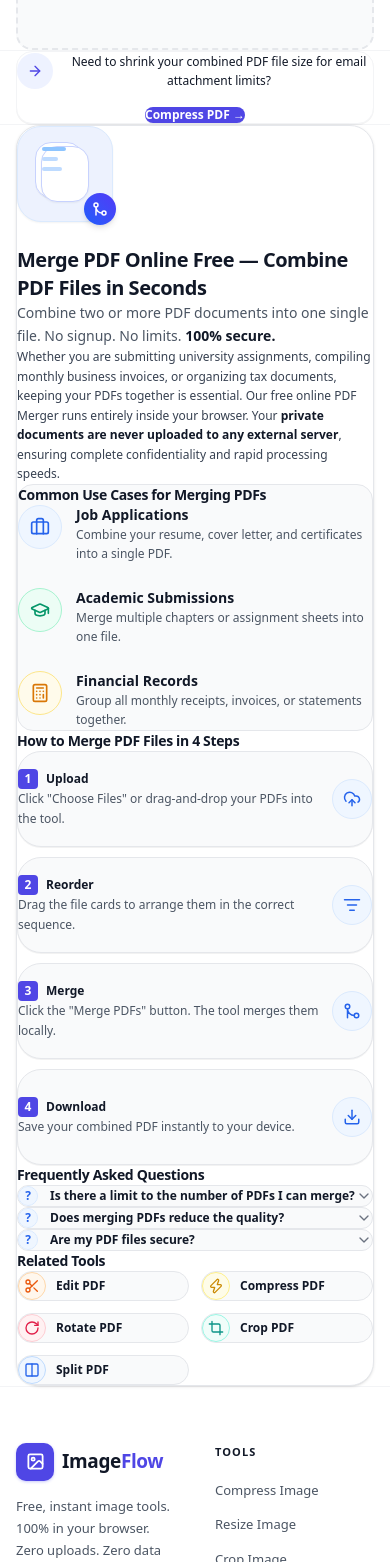
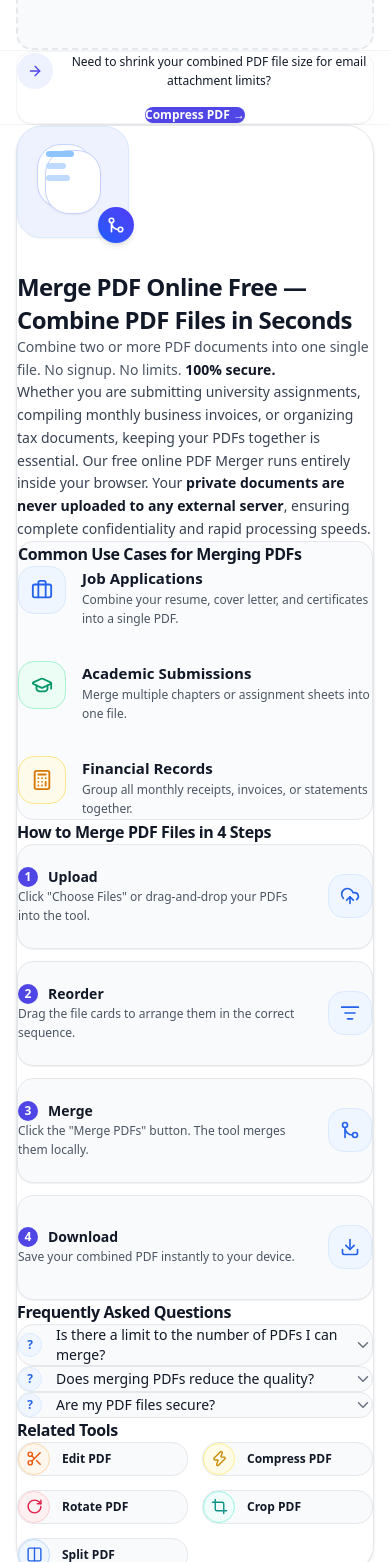
Before and after one commit to saurabh20402-ai/imageflowpdf, a Next.js app: page /tools/merge-pdf in a window 390 px wide. Shown: the part 406-1968 px from the top of the page. Built offline with nearby package versions, Linux system fonts and the light colour scheme.

Commit message:
descripition

```diff
--- a/src/components/ToolPageClient.jsx
+++ b/src/components/ToolPageClient.jsx
@@ -318,48 +318,48 @@ function SeoContentSection({ slug, relatedTools }) {
   const displayRelatedTools = (slug === 'merge-pdf') ? MERGE_PDF_RELATED : (relatedTools || []);
 
   return (
-    <section className="py-8 md:py-12">
+    <section className="py-10 md:py-16">
       <div className="container max-w-5xl mx-auto px-4">
         {/* Main Unified SEO Card Container */}
-        <div className="p-6 md:p-8 rounded-3xl bg-[var(--surface-card)] border border-[var(--hairline)] shadow-sm space-y-8">
+        <div className="p-8 md:p-12 rounded-[28px] bg-[var(--surface-card)] border border-[var(--hairline)] shadow-sm space-y-10 md:space-y-12">
 
           {/* 1. Header / Intro Block */}
-          <div className="flex flex-col md:flex-row gap-6 items-start">
+          <div className="flex flex-col md:flex-row gap-8 md:gap-10 items-start">
             {slug === 'merge-pdf' ? (
-              <div className="w-24 h-24 md:w-28 md:h-28 rounded-3xl bg-[#edf2fe] dark:bg-indigo-950/40 relative flex items-center justify-center flex-shrink-0 border border-[#dbeafe] dark:border-indigo-900/50 shadow-xs select-none">
+              <div className="w-28 h-28 md:w-32 md:h-32 rounded-3xl bg-[#edf2fe] dark:bg-indigo-950/40 relative flex items-center justify-center flex-shrink-0 border border-[#dbeafe] dark:border-indigo-900/50 shadow-xs select-none">
                 {/* Back document sheet */}
-                <div className="absolute w-12 h-14 bg-white/90 dark:bg-gray-800/90 rounded-lg border border-[#c7d2fe] dark:border-indigo-900/60 transform -translate-x-1.5 -translate-y-1 shadow-2xs" />
+                <div className="absolute w-14 h-16 bg-white/90 dark:bg-gray-800/90 rounded-xl border border-[#c7d2fe] dark:border-indigo-900/60 transform -translate-x-2 -translate-y-1.5 shadow-2xs" />
                 {/* Front document sheet */}
-                <div className="relative w-12 h-14 bg-white dark:bg-gray-800 rounded-lg border border-[#c7d2fe] dark:border-indigo-900/80 shadow-xs flex flex-col justify-start p-2 gap-1.5">
-                  <div className="w-6 h-1 bg-blue-300 dark:bg-blue-700 rounded-full" />
-                  <div className="w-4 h-1 bg-blue-200 dark:bg-blue-800 rounded-full" />
-                  <div className="w-5 h-1 bg-blue-200 dark:bg-blue-800 rounded-full" />
+                <div className="relative w-14 h-16 bg-white dark:bg-gray-800 rounded-xl border border-[#c7d2fe] dark:border-indigo-900/80 shadow-xs flex flex-col justify-start p-2.5 gap-1.5">
+                  <div className="w-7 h-1.5 bg-blue-300 dark:bg-blue-700 rounded-full" />
+                  <div className="w-5 h-1.5 bg-blue-200 dark:bg-blue-800 rounded-full" />
+                  <div className="w-6 h-1.5 bg-blue-200 dark:bg-blue-800 rounded-full" />
                 </div>
                 {/* Floating merge badge */}
-                <div className="absolute -bottom-1 -right-1 w-8 h-8 rounded-xl bg-gradient-to-tr from-blue-600 to-indigo-600 shadow-md flex items-center justify-center text-white">
-                  <Icons.GitMerge size={16} strokeWidth={2.2} />
+                <div className="absolute -bottom-1.5 -right-1.5 w-9 h-9 rounded-xl bg-gradient-to-tr from-blue-600 to-indigo-600 shadow-md flex items-center justify-center text-white">
+                  <Icons.GitMerge size={18} strokeWidth={2.2} />
                 </div>
               </div>
             ) : (
               <div
-                className="w-20 h-20 md:w-24 md:h-24 rounded-2xl flex items-center justify-center flex-shrink-0 shadow-sm"
+                className="w-24 h-24 md:w-28 md:h-28 rounded-3xl flex items-center justify-center flex-shrink-0 shadow-sm"
                 style={{
                   background: `linear-gradient(135deg, ${toolColor}18 0%, ${toolColor}08 100%)`,
                   color: toolColor,
                   border: `1px solid ${toolColor}25`,
                 }}
               >
-                <ToolIcon size={44} strokeWidth={1.75} />
+                <ToolIcon size={48} strokeWidth={1.75} />
               </div>
             )}
-            <div className="flex-1">
-              <h2 className="text-xl md:text-2xl font-bold text-[var(--ink)] tracking-tight mb-1.5">
+            <div className="flex-1 pt-1">
+              <h2 className="text-2xl md:text-[26px] font-bold text-[var(--ink)] tracking-tight mb-2 leading-snug">
                 {content.title}
               </h2>
-              <p className="text-sm font-medium text-[var(--muted)] mb-3 leading-relaxed">
+              <p className="text-sm md:text-[15px] font-medium text-[var(--muted)] mb-3.5 leading-relaxed">
                 {parseBoldText(content.subtitle)}
               </p>
-              <p className="text-xs md:text-sm text-[var(--body)] leading-relaxed">
+              <p className="text-sm md:text-[15px] text-[var(--body)] leading-relaxed">
                 {parseBoldText(content.introduction)}
               </p>
             </div>
@@ -367,22 +367,22 @@ function SeoContentSection({ slug, relatedTools }) {
 
           {/* 2. Common Use Cases */}
           {content.useCases && (
-            <div className="p-6 bg-[var(--surface)] border border-[var(--hairline)] rounded-2xl">
-              <h3 className="text-sm md:text-base font-bold text-[var(--ink)] mb-4 tracking-tight">
+            <div className="p-7 md:p-8 bg-[#fafbfc] dark:bg-white/[0.02] border border-[var(--hairline)] rounded-2xl">
+              <h3 className="text-base font-bold text-[var(--ink)] mb-6 tracking-tight">
                 {content.useCases.title}
               </h3>
-              <div className="grid grid-cols-1 md:grid-cols-3 gap-6 md:gap-8">
+              <div className="grid grid-cols-1 md:grid-cols-3 gap-8 md:gap-10">
                 {content.useCases.items.map((uc, i) => {
                   const UcIcon = Icons[uc.icon] || Icons.CheckCircle;
                   const theme = UC_STYLES[i % UC_STYLES.length];
                   return (
-                    <div key={i} className="flex items-start gap-3.5">
-                      <div className={`w-11 h-11 rounded-xl flex items-center justify-center flex-shrink-0 ${theme.bg} ${theme.text} border ${theme.border}`}>
-                        <UcIcon size={20} />
+                    <div key={i} className="flex items-start gap-4">
+                      <div className={`w-12 h-12 rounded-2xl flex items-center justify-center flex-shrink-0 ${theme.bg} ${theme.text} border ${theme.border}`}>
+                        <UcIcon size={22} />
                       </div>
-                      <div>
-                        <h4 className="font-bold text-sm text-[var(--ink)] mb-1">{uc.title}</h4>
-                        <p className="text-xs text-[var(--muted)] leading-relaxed">{uc.description}</p>
+                      <div className="pt-0.5">
+                        <h4 className="font-bold text-[15px] text-[var(--ink)] mb-1.5">{uc.title}</h4>
+                        <p className="text-xs md:text-sm text-[var(--muted)] leading-relaxed">{uc.description}</p>
                       </div>
                     </div>
                   );
@@ -394,35 +394,35 @@ function SeoContentSection({ slug, relatedTools }) {
           {/* 3. How-to Steps */}
           {content.steps && (
             <div>
-              <h3 className="text-sm md:text-base font-bold text-[var(--ink)] mb-4 tracking-tight">
+              <h3 className="text-base font-bold text-[var(--ink)] mb-6 tracking-tight">
                 {content.steps.title}
               </h3>
-              <div className="flex flex-col md:flex-row items-center gap-2.5 md:gap-3">
+              <div className="flex flex-col md:flex-row items-center gap-3 md:gap-3.5">
                 {content.steps.items.map((step, i) => {
                   const StepIcon = STEP_FALLBACK_ICONS[i % STEP_FALLBACK_ICONS.length];
                   return (
-                    <div key={i} className="flex-1 w-full flex items-center gap-2.5 md:gap-3">
-                      <div className="flex-1 p-4 rounded-xl bg-[var(--surface)] border border-[var(--hairline)] flex items-center justify-between gap-3 shadow-2xs hover:border-[var(--primary-muted)] transition-colors min-h-[96px]">
+                    <div key={i} className="flex-1 w-full flex items-center gap-3 md:gap-3.5">
+                      <div className="flex-1 p-5 md:p-6 rounded-2xl bg-[var(--surface)] border border-[var(--hairline)] flex items-center justify-between gap-4 shadow-2xs hover:border-[var(--primary-muted)] transition-colors min-h-[105px]">
                         <div className="flex-1">
-                          <div className="flex items-center gap-2 mb-1.5">
-                            <span className="w-5 h-5 rounded bg-[var(--primary)] text-white text-xs font-bold flex items-center justify-center flex-shrink-0">
+                          <div className="flex items-center gap-2.5 mb-2">
+                            <span className="w-5 h-5 rounded-md bg-[var(--primary)] text-white text-xs font-bold flex items-center justify-center flex-shrink-0">
                               {i + 1}
                             </span>
-                            <span className="font-bold text-xs md:text-sm text-[var(--ink)]">
+                            <span className="font-bold text-sm md:text-[15px] text-[var(--ink)]">
                               {step.title}
                             </span>
                           </div>
-                          <p className="text-xs text-[var(--muted)] leading-relaxed">
+                          <p className="text-xs md:text-[13px] text-[var(--muted)] leading-relaxed">
                             {step.description}
                           </p>
                         </div>
-                        <div className="w-10 h-10 rounded-xl bg-[#eff6ff] dark:bg-blue-950/50 text-[#2563eb] dark:text-blue-400 border border-[#dbeafe] dark:border-blue-900/40 flex items-center justify-center flex-shrink-0 self-center">
-                          <StepIcon size={18} />
+                        <div className="w-11 h-11 md:w-12 md:h-12 rounded-2xl bg-[#eff6ff] dark:bg-blue-950/50 text-[#2563eb] dark:text-blue-400 border border-[#dbeafe] dark:border-blue-900/40 flex items-center justify-center flex-shrink-0 self-center">
+                          <StepIcon size={20} />
                         </div>
                       </div>
                       {i < content.steps.items.length - 1 && (
-                        <div className="hidden md:flex text-[var(--muted-soft)] flex-shrink-0">
-                          <Icons.ArrowRight size={16} />
+                        <div className="hidden md:flex text-[var(--border-strong)]/60 flex-shrink-0 px-0.5">
+                          <Icons.ArrowRight size={18} />
                         </div>
                       )}
                     </div>
@@ -449,30 +449,30 @@ function SeoContentSection({ slug, relatedTools }) {
           {/* 4. Frequently Asked Questions */}
           {content.faqs && content.faqs.length > 0 && (
             <div>
-              <h3 className="text-sm md:text-base font-bold text-[var(--ink)] mb-3.5 tracking-tight">
+              <h3 className="text-base font-bold text-[var(--ink)] mb-4 tracking-tight">
                 Frequently Asked Questions
               </h3>
-              <div className="space-y-2.5">
+              <div className="space-y-3">
                 {content.faqs.map((faq, idx) => {
                   const isOpen = openFaq === idx;
                   return (
                     <div
                       key={idx}
-                      className="border border-[var(--hairline)] rounded-xl overflow-hidden bg-[var(--surface)] transition-colors"
+                      className="border border-[var(--hairline)] rounded-2xl overflow-hidden bg-[var(--surface)] transition-colors"
                     >
                       <button
                         type="button"
                         onClick={() => setOpenFaq(isOpen ? null : idx)}
-                        className="w-full flex items-center justify-between p-3.5 md:p-4 text-left text-xs md:text-sm font-semibold text-[var(--ink)] hover:bg-[var(--surface-elevated)] transition-colors"
+                        className="w-full flex items-center justify-between py-4 px-5 text-left text-sm md:text-[15px] font-medium text-[var(--ink)] hover:bg-[var(--surface-elevated)] transition-colors"
                       >
-                        <div className="flex items-center gap-3">
-                          <div className="w-5 h-5 rounded-full bg-[#eff6ff] dark:bg-blue-950/50 text-[#2563eb] dark:text-blue-400 border border-[#dbeafe] dark:border-blue-900/40 text-xs font-bold flex items-center justify-center flex-shrink-0">
+                        <div className="flex items-center gap-3.5">
+                          <div className="w-6 h-6 rounded-full bg-[#eff6ff] dark:bg-blue-950/50 text-[#2563eb] dark:text-blue-400 border border-[#dbeafe] dark:border-blue-900/40 text-xs font-bold flex items-center justify-center flex-shrink-0">
                             ?
                           </div>
                           <span>{faq.q}</span>
                         </div>
                         <Icons.ChevronDown
-                          size={16}
+                          size={18}
                           className={`text-[var(--muted-soft)] flex-shrink-0 transition-transform duration-200 ${isOpen ? 'rotate-180' : ''}`}
                         />
                       </button>
@@ -484,7 +484,7 @@ function SeoContentSection({ slug, relatedTools }) {
                             exit={{ height: 0, opacity: 0 }}
                             transition={{ duration: 0.2, ease: 'easeInOut' }}
                           >
-                            <div className="px-4 pb-4 pt-1 pl-11 text-xs md:text-sm text-[var(--body)] leading-relaxed border-t border-[var(--hairline-soft)]">
+                            <div className="px-5 pb-5 pt-1 pl-14 text-xs md:text-sm text-[var(--body)] leading-relaxed border-t border-[var(--hairline-soft)]">
                               {parseBoldText(faq.a)}
                             </div>
                           </motion.div>
@@ -499,11 +499,11 @@ function SeoContentSection({ slug, relatedTools }) {
 
           {/* 5. Related Tools (Integrated into Card) */}
           {displayRelatedTools && displayRelatedTools.length > 0 && (
-            <div className="pt-1">
-              <h3 className="text-sm md:text-base font-bold text-[var(--ink)] mb-3.5 tracking-tight">
+            <div className="pt-2">
+              <h3 className="text-base font-bold text-[var(--ink)] mb-4 tracking-tight">
                 Related Tools
               </h3>
-              <div className="grid grid-cols-2 sm:grid-cols-3 md:grid-cols-5 gap-3">
+              <div className="grid grid-cols-2 sm:grid-cols-3 md:grid-cols-5 gap-3.5 md:gap-4">
                 {displayRelatedTools.map((rt) => {
                   const RtIcon = Icons[rt.icon] || Icons.FileImage;
                   return (
@@ -511,15 +511,15 @@ function SeoContentSection({ slug, relatedTools }) {
                       key={rt.name + rt.slug}
                       href={`/tools/${rt.slug}/`}
                       title={`${rt.name} — Free Online Tool`}
-                      className="flex items-center gap-2.5 p-3 bg-[var(--surface)] border border-[var(--hairline)] rounded-xl hover:border-[var(--primary-muted)] hover:shadow-xs transition-all group"
+                      className="flex items-center gap-3 py-3.5 px-4 bg-[var(--surface)] border border-[var(--hairline)] rounded-2xl hover:border-[var(--primary-muted)] hover:shadow-xs transition-all group"
                     >
                       <div
-                        className={`w-7 h-7 rounded-lg flex items-center justify-center flex-shrink-0 transition-transform group-hover:scale-105 ${rt.bg || ''} ${rt.text || ''} ${rt.border ? `border ${rt.border}` : ''}`}
+                        className={`w-8 h-8 rounded-xl flex items-center justify-center flex-shrink-0 transition-transform group-hover:scale-105 ${rt.bg || ''} ${rt.text || ''} ${rt.border ? `border ${rt.border}` : ''}`}
                         style={!rt.bg ? { backgroundColor: `${rt.color}14`, color: rt.color } : {}}
                       >
-                        <RtIcon size={16} />
+                        <RtIcon size={17} />
                       </div>
-                      <span className="text-xs font-semibold text-[var(--ink)] truncate">
+                      <span className="text-xs md:text-sm font-semibold text-[var(--ink)] truncate">
                         {rt.name}
                       </span>
                     </Link>
@@ -586,7 +586,7 @@ export default function ToolPageClient({ slug }) {
 
       {/* Tool Component */}
       <section className="py-8 md:py-12">
-        <div className={`container mx-auto px-4 ${slug === 'thumbnail-creator' ? 'max-w-6xl' : 'max-w-4xl'}`}>
+        <div className={`container mx-auto px-4 ${slug === 'thumbnail-creator' ? 'max-w-6xl' : 'max-w-5xl'}`}>
           {ToolComponent ? (
             <ToolComponent tool={tool} config={tool.config} />
           ) : (
```
